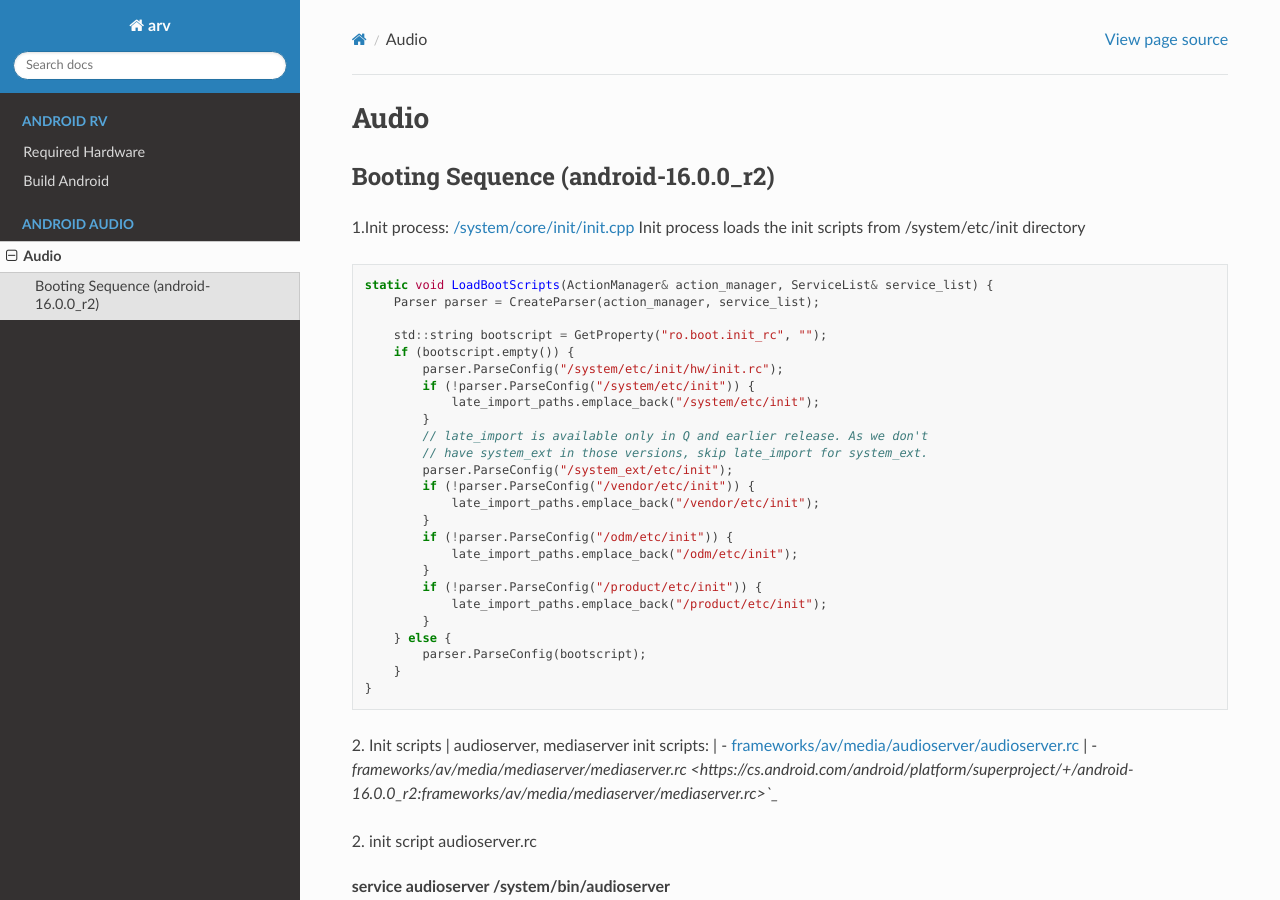
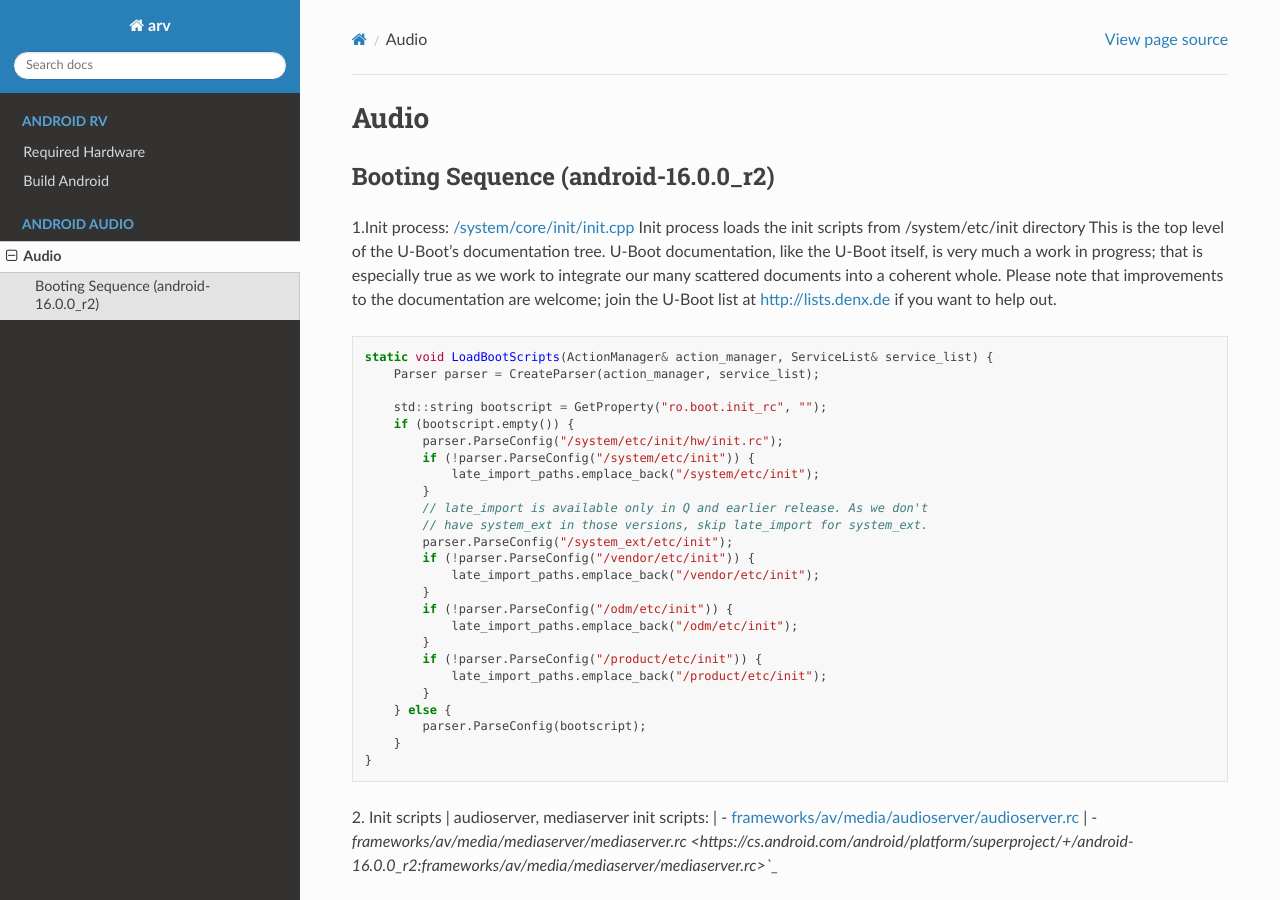
Before and after one commit to duc-nguyenhoang/readthedocs-home, a Sphinx documentation site: the page built from source/audio/doc.rst, in a window 1280 px wide and 900 px high. Built offline with Sphinx 7.4.7 and the Read the Docs theme 3.1.0, drawn with Linux system fonts in a browser that asks for light colours; pages that are not in the unit, such as notebooks, are missing from menus.

```diff
--- a/source/audio/doc.rst
+++ b/source/audio/doc.rst
@@ -5,6 +5,12 @@
 ==========================================
 1.Init process: `/system/core/init/init.cpp <https://cs.android.com/android/platform/superproject/+/android-16.0.0_r2:system/core/init/init.cpp>`_ \
 Init process loads the init scripts from /system/etc/init directory
+This is the top level of the U-Boot's documentation tree.  U-Boot
+documentation, like the U-Boot itself, is very much a work in progress;
+that is especially true as we work to integrate our many scattered
+documents into a coherent whole.  Please note that improvements to the
+documentation are welcome; join the U-Boot list at http://lists.denx.de
+if you want to help out.
 
 .. code-block:: cpp
 
```
